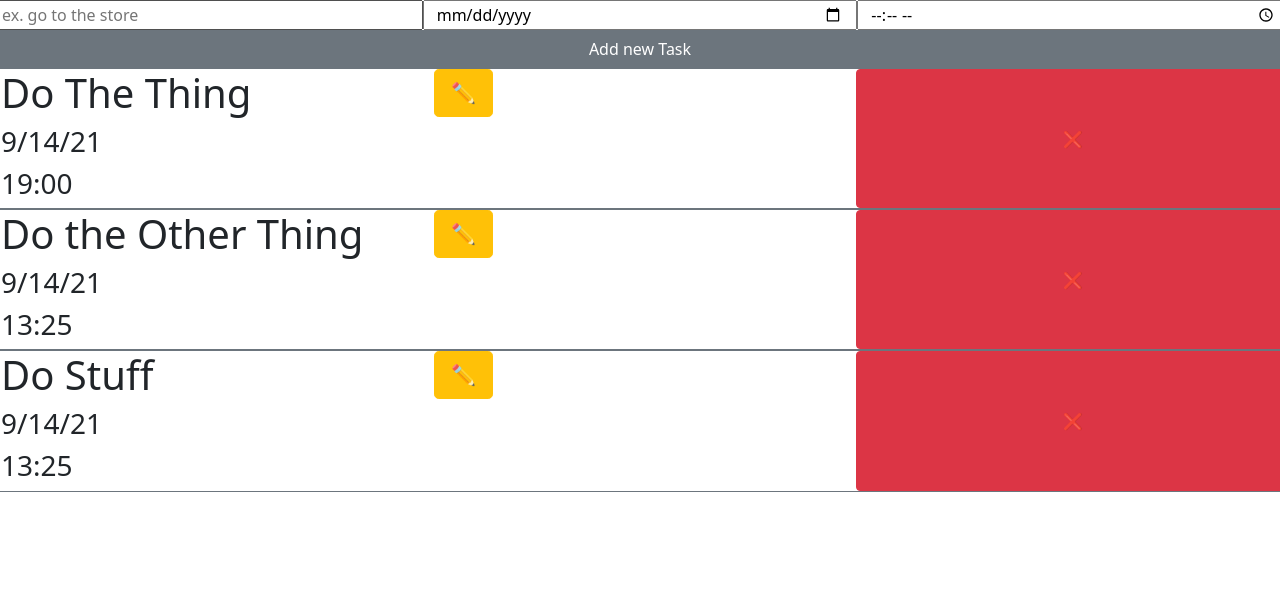
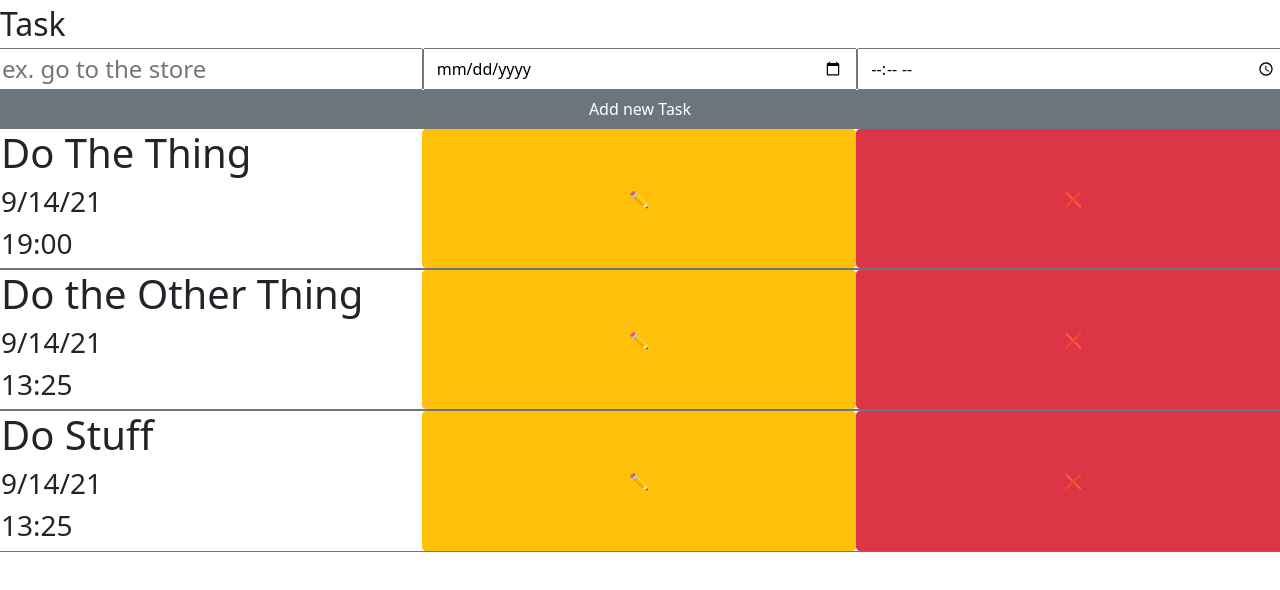
Before and after one commit to JustinHolsclaw/PlannerApplication, a React (Create React App) app in the folder planningapp/: page / in a window 1280 px wide. Shown: the top 590 px of the page. Built offline with nearby package versions, Linux system fonts and the light colour scheme.

Commit message:
best version so far, definitly still needs to be beautified.

```diff
--- a/planningapp/src/Task.jsx
+++ b/planningapp/src/Task.jsx
@@ -1,21 +1,6 @@
-import React from "react";
-import ReactDOM from 'react-dom';
-import { useCallback, useState } from "react";
-import EditForm from "./EditForm";
-
-/*const updateTaskForm = (props) =>
-
- {return(
-    <React.Fragment>
-        ReactDOM.createPortal(
-            <EditForm onClick={props.updateTask}/>,
-        document.getElementById('backdrop-root')
-                            )
-    </React.Fragment>
-)
-}*/
 
 function Task(props){
+
     return(
         <>
             <div className="row border border-secondary">
@@ -24,10 +9,7 @@ function Task(props){
                     <h3>{props.date}</h3>
                     <h3>{props.time}</h3>
                 </div>
-                <div className="col">
-
-                <button type="button" id={props.title} /*onClick={updateTaskForm}*/  className="btn btn-warning btn-lg">✏</button>
-                </div>
+                <button type="button" className="col btn btn-warning">✏</button>
                 <button className="col btn btn-danger" id={props.title} onClick={props.deleteTask}>❌</button>
             </div>
         </>
--- a/planningapp/src/Todo.jsx
+++ b/planningapp/src/Todo.jsx
@@ -1,17 +1,18 @@
 import { useState } from "react";
 import Task from "./Task";
-import EditForm from "./EditForm";
 import styles from "../src/styles/Todo.module.scss"
 const bootstrap = require('bootstrap')
 
 function Todo(props){
 const [todoList, setTodoList] = useState(props.todolist)
-const [taskTitle, setTaskToAdd] = useState('')
+const [taskTitle, setTaskTitle] = useState('')
 const [recievedTime, setRecievedTime] = useState('')
 const [receivedDate, setReceivedDate] = useState('')
+const [isTitleNull, setIsTitleNull] = useState(false)
 
 const handleAddTask= (e) =>{
-    setTaskToAdd(e.target.value);
+    setTaskTitle(e.target.value);
+    setIsTitleNull(false)
 }
 const handleDateChange = (e) => {
     setReceivedDate(e.target.value)
@@ -32,6 +33,10 @@ const checkDate = () =>{
 
 const addNewTask = () =>{
     checkDate();
+    if(taskTitle.trim().length == 0){
+        setIsTitleNull(true)
+        return
+    }
     const newTask=[{
         "Title": taskTitle,
         "Date": receivedDate,
@@ -44,7 +49,9 @@ const addNewTask = () =>{
     props.handleNewTask(concatedList)
 }
 
+const [taskToBeDeleted, setTaskToBeDeleted] = useState('')
 const deleteTask = (evt) => {
+    setTaskToBeDeleted(evt.target.id)
     let newTodoList = todoList
     for( var i = 0; i < todoList.length; i++){
         if(todoList[i].Title === evt.target.id){
@@ -54,24 +61,17 @@ const deleteTask = (evt) => {
     SetNewTodo(newTodoList)
 }
 
-const updateTask = (evt) => {
-    /*let newTodoList = todoList
-    for( var i = 0; i < todoList.length; i++){
-        if(todoList[i].Title === evt.target.id){
-            todoList[i].Title =
-        }
-    }
-    SetNewTodo(newTodoList)
-    */
-}
 
 function SetNewTodo(task){
     setTodoList(task)
 }
+
+
     return(
         <>
             <div className={styles.filterContainer, "row"}>
-                <input type="text" className={styles.taskTitle, "col"}  placeholder="ex. go to the store" value={taskTitle} onChange={handleAddTask}/>
+                <label className={styles.taskLabel}>Task</label>
+                <input type="text" className={ `${styles.taskTitle} ${isTitleNull && styles.taskTitleNull} col`}  placeholder="ex. go to the store" value={taskTitle} onChange={handleAddTask}/>
                 <input type="date" className={styles.date, "col"} value={receivedDate} onChange={handleDateChange}/>
                 <input type="time" className={styles.time,"col"} value={recievedTime} onChange={handleTimeChange}/>
                 <button type="button" className={styles.newTaskBtn, 'btn btn-secondary'} onClick={addNewTask}>Add new Task</button>
@@ -81,12 +81,11 @@ function SetNewTodo(task){
                 todoList.map(element => {
                     return(
                             <>
-                                <Task title={element.Title} date={element.Date} time={element.Time} deleteTask={deleteTask} updateTask={updateTask}/>
+                                <Task title={element.Title} date={element.Date} time={element.Time} deleteTask={deleteTask} taskToBeDeleted={taskToBeDeleted}/>
                             </>
                     )}
                 )
             }
-
             </div>
         </>
     )
--- a/planningapp/src/styles/Todo.module.scss
+++ b/planningapp/src/styles/Todo.module.scss
@@ -1,20 +1,27 @@
 .filterContainer{
     background-color: black;
-    padding:50%;
 }
 
 .taskTitle{
+    font-size: x-large;
+}
 
+.taskTitle.taskTitleNull{
+    background-color: salmon;
 }
 
 .date{
-
+    font-size: x-large;
 }
 
 .time{
-
+    font-size: x-large;
 }
 
 .newTaskBtn{
 
 }
+
+.taskLabel{
+    font-size: xx-large;
+}
```
